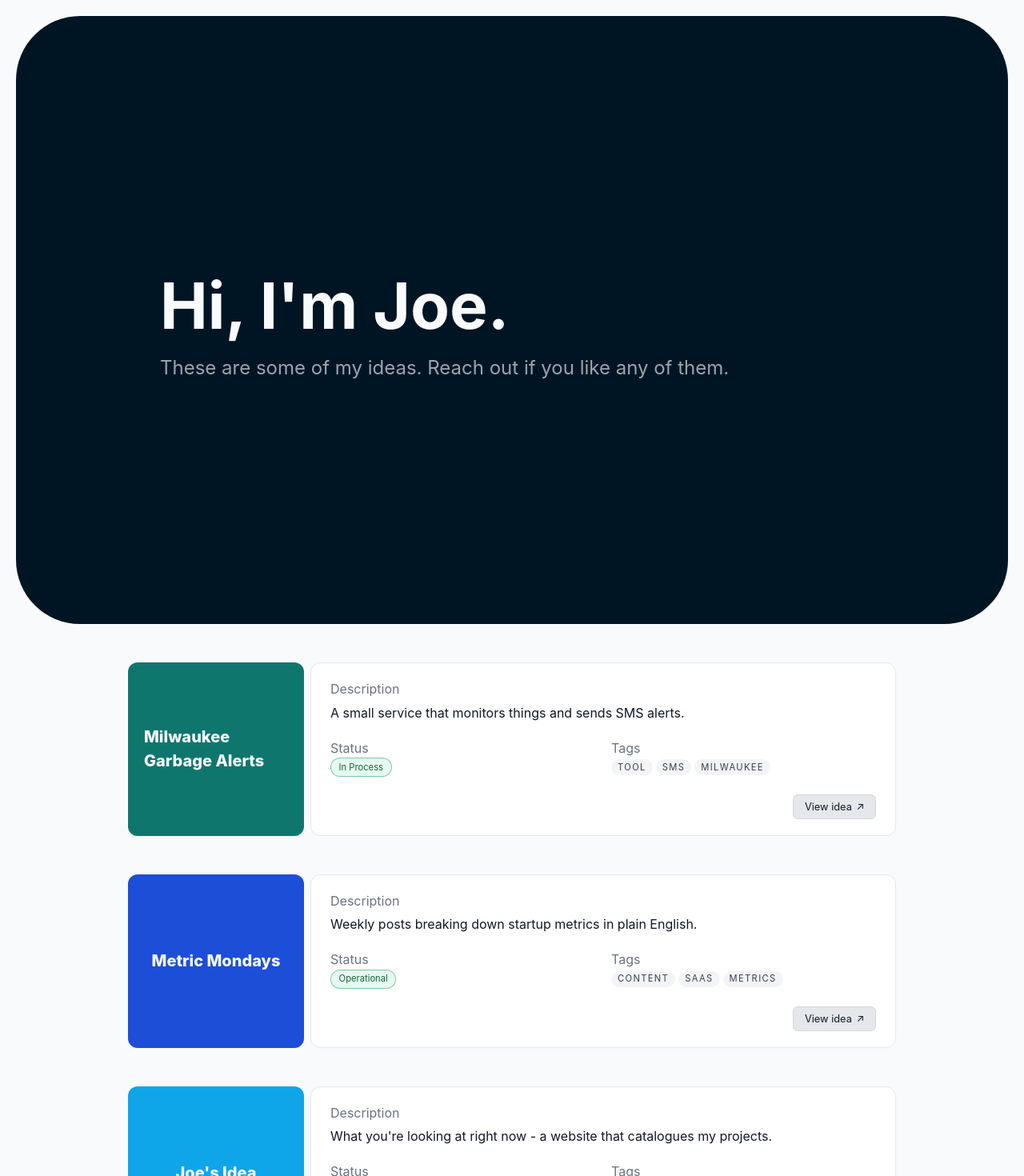
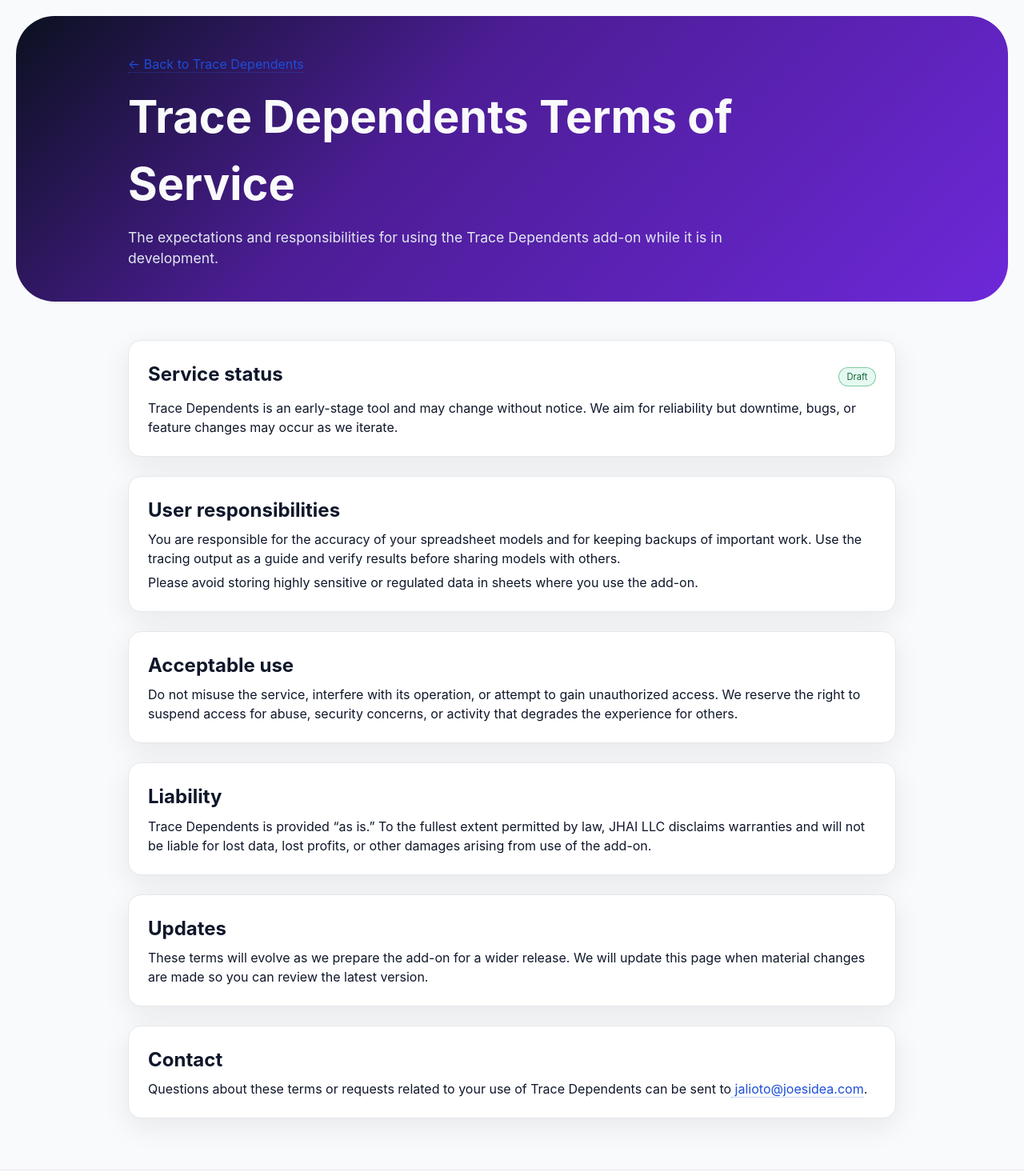
Before and after one commit to aliot011/joes-ideas, a React (Create React App) app: page /trace-dependents/terms-of-service in a window 1280 px wide. Before the commit this address led to /. Shown: the top 1470 px of the page at 80% size. Built offline with nearby package versions, Linux system fonts and the light colour scheme.

Commit message:
Add trace dependents policy and terms subpages

```diff
--- a/src/App.tsx
+++ b/src/App.tsx
@@ -3,6 +3,8 @@
 import { Link, Navigate, Route, Routes } from "react-router-dom";
 import { ideas } from "./ideas";
 import TraceDependentsPage from "./TraceDependentsPage";
+import TraceDependentsPrivacyPolicyPage from "./TraceDependentsPrivacyPolicyPage";
+import TraceDependentsTermsPage from "./TraceDependentsTermsPage";
 
 const isExternalLink = (link: string) => /^https?:\/\//i.test(link);
 
@@ -125,6 +127,14 @@
       <Routes>
         <Route path="/" element={<IdeaListPage />} />
         <Route path="/trace-dependents" element={<TraceDependentsPage />} />
+        <Route
+          path="/trace-dependents/privacy-policy"
+          element={<TraceDependentsPrivacyPolicyPage />}
+        />
+        <Route
+          path="/trace-dependents/terms-of-service"
+          element={<TraceDependentsTermsPage />}
+        />
         <Route path="*" element={<Navigate to="/" replace />} />
       </Routes>
       <Footer />
--- a/src/TraceDependentsPage.tsx
+++ b/src/TraceDependentsPage.tsx
@@ -16,12 +16,12 @@
             spreadsheet flow.
           </p>
           <div className="page-cta-row">
-            <a className="idea-link-button" href="#privacy-policy">
+            <Link className="idea-link-button" to="/trace-dependents/privacy-policy">
               Privacy policy
-            </a>
-            <a className="idea-link-button" href="#terms-of-service">
+            </Link>
+            <Link className="idea-link-button" to="/trace-dependents/terms-of-service">
               Terms of service
-            </a>
+            </Link>
           </div>
         </div>
       </section>
@@ -52,7 +52,7 @@
             </p>
           </div>
 
-          <div className="page-card" id="privacy-policy">
+          <div className="page-card">
             <div className="page-card-header">
               <h2 className="page-card-title">Privacy policy</h2>
               <span className="pill">Draft</span>
@@ -63,9 +63,17 @@
               of the session. For any questions or data removal requests, email
               <a href="mailto:jalioto@joesidea.com"> jalioto@joesidea.com</a>.
             </p>
+            <div className="page-cta-row">
+              <Link
+                className="idea-link-button"
+                to="/trace-dependents/privacy-policy"
+              >
+                Read the full privacy policy
+              </Link>
+            </div>
           </div>
 
-          <div className="page-card" id="terms-of-service">
+          <div className="page-card">
             <div className="page-card-header">
               <h2 className="page-card-title">Terms of service</h2>
               <span className="pill">Draft</span>
@@ -77,6 +85,14 @@
               are responsible for backups of your spreadsheets and for verifying the
               accuracy of downstream calculations.
             </p>
+            <div className="page-cta-row">
+              <Link
+                className="idea-link-button"
+                to="/trace-dependents/terms-of-service"
+              >
+                Read the full terms of service
+              </Link>
+            </div>
           </div>
 
           <div className="page-card">
--- /dev/null
+++ b/src/TraceDependentsPrivacyPolicyPage.tsx
@@ -0,0 +1,94 @@
+import React from "react";
+import { Link } from "react-router-dom";
+
+const TraceDependentsPrivacyPolicyPage: React.FC = () => {
+  return (
+    <main className="idea-detail">
+      <section className="page-hero trace-hero">
+        <div className="page-hero-inner">
+          <p className="breadcrumb">
+            <Link to="/trace-dependents">← Back to Trace Dependents</Link>
+          </p>
+          <h1 className="page-hero-title">Trace Dependents Privacy Policy</h1>
+          <p className="page-hero-lead">
+            How we handle the spreadsheet snippets you ask us to inspect and the
+            privacy commitments we make to protect them.
+          </p>
+        </div>
+      </section>
+
+      <section className="page-body">
+        <div className="page-body-inner">
+          <div className="page-card">
+            <div className="page-card-header">
+              <h2 className="page-card-title">What we collect</h2>
+              <span className="pill">Draft</span>
+            </div>
+            <p>
+              Trace Dependents only processes the inputs required to resolve the cell
+              references you request. We do not read, store, or analyze the broader
+              contents of your spreadsheet beyond the specific cells needed to compute
+              downstream links.
+            </p>
+            <ul>
+              <li>Cell addresses or ranges you select for tracing.</li>
+              <li>Formula fragments necessary to determine dependencies.</li>
+              <li>Minimal metadata to provide links back to your sheet.</li>
+            </ul>
+          </div>
+
+          <div className="page-card">
+            <h2 className="page-card-title">What we do with the data</h2>
+            <p>
+              The tracing inputs are used solely to calculate dependents and return
+              them to you inside Google Sheets. We do not use tracing data to train
+              models or for advertising.
+            </p>
+            <p>
+              We also do not build cross-session profiles. Each tracing request stands
+              on its own and is discarded once the results are returned to your sheet.
+            </p>
+          </div>
+
+          <div className="page-card">
+            <h2 className="page-card-title">Data retention and deletion</h2>
+            <p>
+              Raw tracing inputs are retained only in memory for the duration of the
+              request. We do not store them in databases or logs. If you contact us
+              about a specific request, we may temporarily review system logs that
+              describe when a request occurred and whether it succeeded, but they do
+              not contain cell values.
+            </p>
+            <p>
+              For any questions or deletion requests, reach out to
+              <a href="mailto:jalioto@joesidea.com"> jalioto@joesidea.com</a>. We will
+              confirm receipt and address your concern promptly.
+            </p>
+          </div>
+
+          <div className="page-card">
+            <h2 className="page-card-title">Security</h2>
+            <p>
+              Trace Dependents uses secure, authenticated connections to communicate
+              with Google Sheets. We limit access to development and operational staff
+              who require it to maintain the add-on. If you believe you have found a
+              vulnerability, please disclose it responsibly via email so we can
+              investigate.
+            </p>
+          </div>
+
+          <div className="page-card">
+            <h2 className="page-card-title">Changes to this policy</h2>
+            <p>
+              This privacy policy is in draft form while the add-on is under
+              development. We will update this page as features evolve and will
+              highlight material changes so you can review them.
+            </p>
+          </div>
+        </div>
+      </section>
+    </main>
+  );
+};
+
+export default TraceDependentsPrivacyPolicyPage;
--- /dev/null
+++ b/src/TraceDependentsTermsPage.tsx
@@ -0,0 +1,89 @@
+import React from "react";
+import { Link } from "react-router-dom";
+
+const TraceDependentsTermsPage: React.FC = () => {
+  return (
+    <main className="idea-detail">
+      <section className="page-hero trace-hero">
+        <div className="page-hero-inner">
+          <p className="breadcrumb">
+            <Link to="/trace-dependents">← Back to Trace Dependents</Link>
+          </p>
+          <h1 className="page-hero-title">Trace Dependents Terms of Service</h1>
+          <p className="page-hero-lead">
+            The expectations and responsibilities for using the Trace Dependents add-on
+            while it is in development.
+          </p>
+        </div>
+      </section>
+
+      <section className="page-body">
+        <div className="page-body-inner">
+          <div className="page-card">
+            <div className="page-card-header">
+              <h2 className="page-card-title">Service status</h2>
+              <span className="pill">Draft</span>
+            </div>
+            <p>
+              Trace Dependents is an early-stage tool and may change without notice.
+              We aim for reliability but downtime, bugs, or feature changes may occur as
+              we iterate.
+            </p>
+          </div>
+
+          <div className="page-card">
+            <h2 className="page-card-title">User responsibilities</h2>
+            <p>
+              You are responsible for the accuracy of your spreadsheet models and for
+              keeping backups of important work. Use the tracing output as a guide and
+              verify results before sharing models with others.
+            </p>
+            <p>
+              Please avoid storing highly sensitive or regulated data in sheets where
+              you use the add-on.
+            </p>
+          </div>
+
+          <div className="page-card">
+            <h2 className="page-card-title">Acceptable use</h2>
+            <p>
+              Do not misuse the service, interfere with its operation, or attempt to
+              gain unauthorized access. We reserve the right to suspend access for
+              abuse, security concerns, or activity that degrades the experience for
+              others.
+            </p>
+          </div>
+
+          <div className="page-card">
+            <h2 className="page-card-title">Liability</h2>
+            <p>
+              Trace Dependents is provided “as is.” To the fullest extent permitted by
+              law, JHAI LLC disclaims warranties and will not be liable for lost data,
+              lost profits, or other damages arising from use of the add-on.
+            </p>
+          </div>
+
+          <div className="page-card">
+            <h2 className="page-card-title">Updates</h2>
+            <p>
+              These terms will evolve as we prepare the add-on for a wider release. We
+              will update this page when material changes are made so you can review the
+              latest version.
+            </p>
+          </div>
+
+          <div className="page-card">
+            <h2 className="page-card-title">Contact</h2>
+            <p>
+              Questions about these terms or requests related to your use of Trace
+              Dependents can be sent to
+              <a href="mailto:jalioto@joesidea.com"> jalioto@joesidea.com</a>.
+            </p>
+          </div>
+        </div>
+      </section>
+    </main>
+  );
+};
+
+export default TraceDependentsTermsPage;
```
